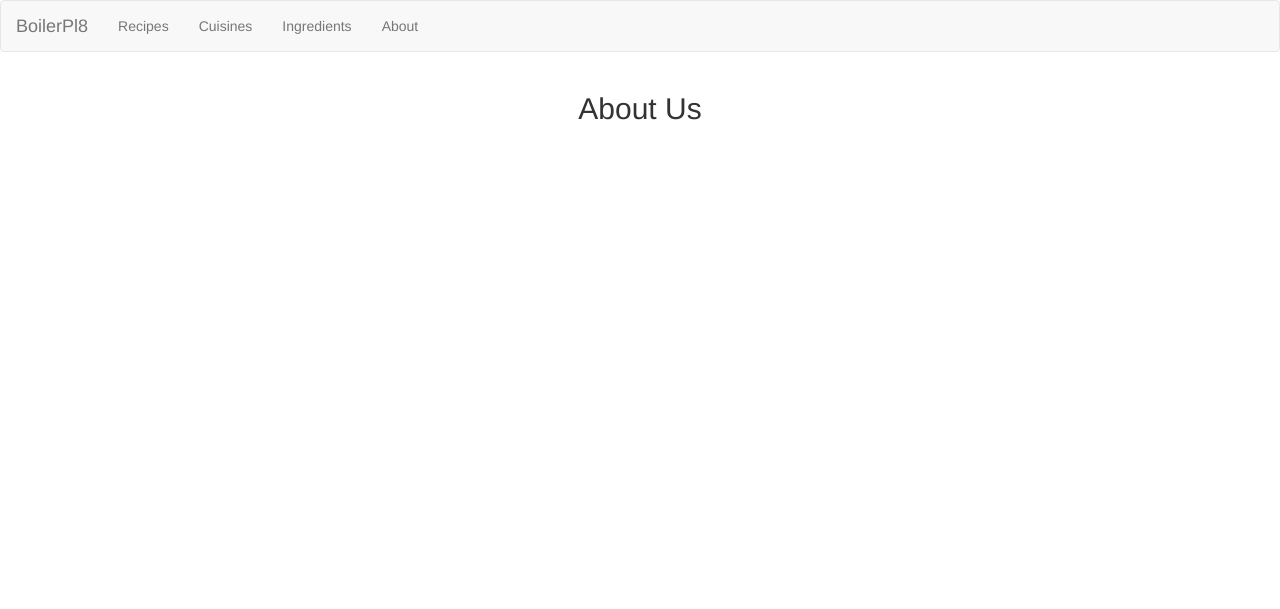
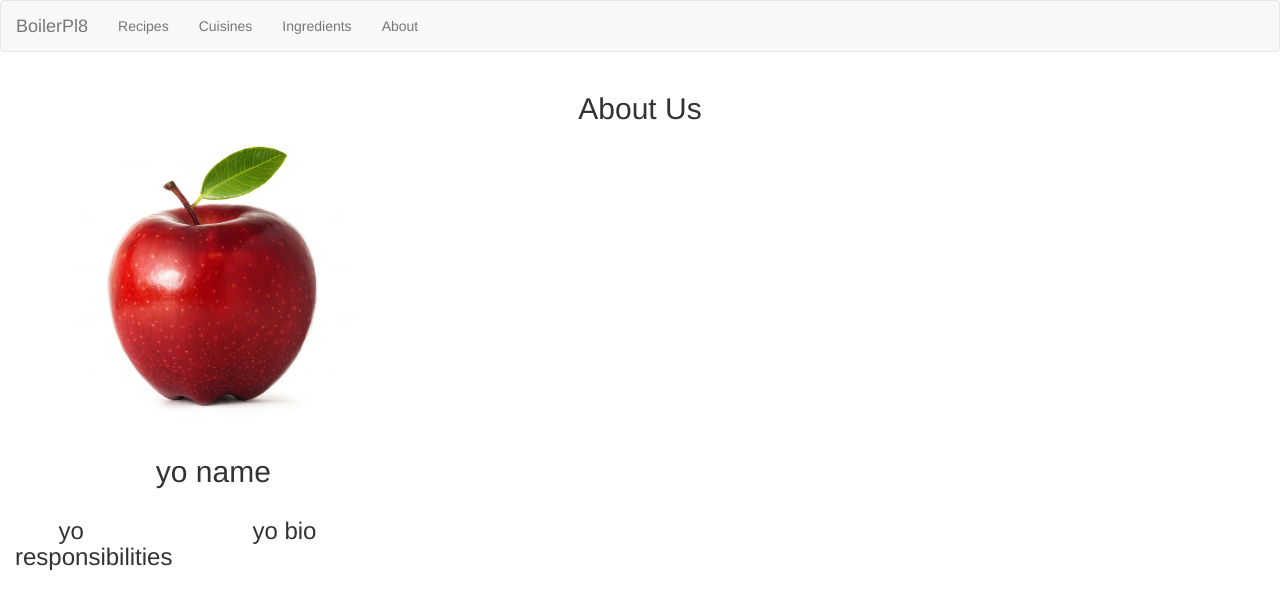
Before and after one commit to Sethalopod/cs373-idb, a Flask app: page /about in a window 1280 px wide. Shown: the top 609 px of the page. Run offline with Flask 2, Linux system fonts and the light colour scheme; some libraries are stand-ins or nearby versions.

Commit message:
Starting layout of the about page. Includes test apple.

```diff
--- a/app/static/css/styles.css
+++ b/app/static/css/styles.css
@@ -8,3 +8,13 @@
 .splash-piller {
     font-size: 200px;
 };
+
+.center-block {
+  display: block;
+  margin-left: auto;
+  margin-right: auto;
+}
+
+.profile {
+	height: 300px;
+}
--- a/app/templates/about.html
+++ b/app/templates/about.html
@@ -30,7 +30,38 @@
   <div class="container-fluid">
     <div class="row">
       <div class = "col-offset-2 col-md-4 col-xs-12">
-      <!-- Member 1 -->
+        <!-- Member 1 -->
+
+        <div class="row">
+          <div class="col-md-12 col-xs-12">
+            <img src="/static/images/apple.jpg" class="img-circle center-block profile">
+          </div>
+        </div>
+
+          <div class-"row">
+
+            <div class="col-md-12 col-xs-12">
+  <!--           Name -->
+              <h2 class="text-center">yo name</h2>
+
+            </div>
+          </div>
+
+
+          <div class="row">
+            <div class="col-md-4 col-xs-6">
+              <h3 class="text-center">yo responsibilities</h3>
+  <!--             Responsibilities, commits, issues, unit tests -->
+            </div>
+            <div class="col-md-8 col-xs-6">
+              <h3 class="text-center">yo bio</h3>
+  <!--             // bio -->
+            </div>
+          </div>
+
+        </div>
+
+
       </div>
       <div class = "col-md-4 col-xs-12">
       <!-- Member 2 -->
```
Also changed, not shown: app/static/images/apple.jpg (added).
